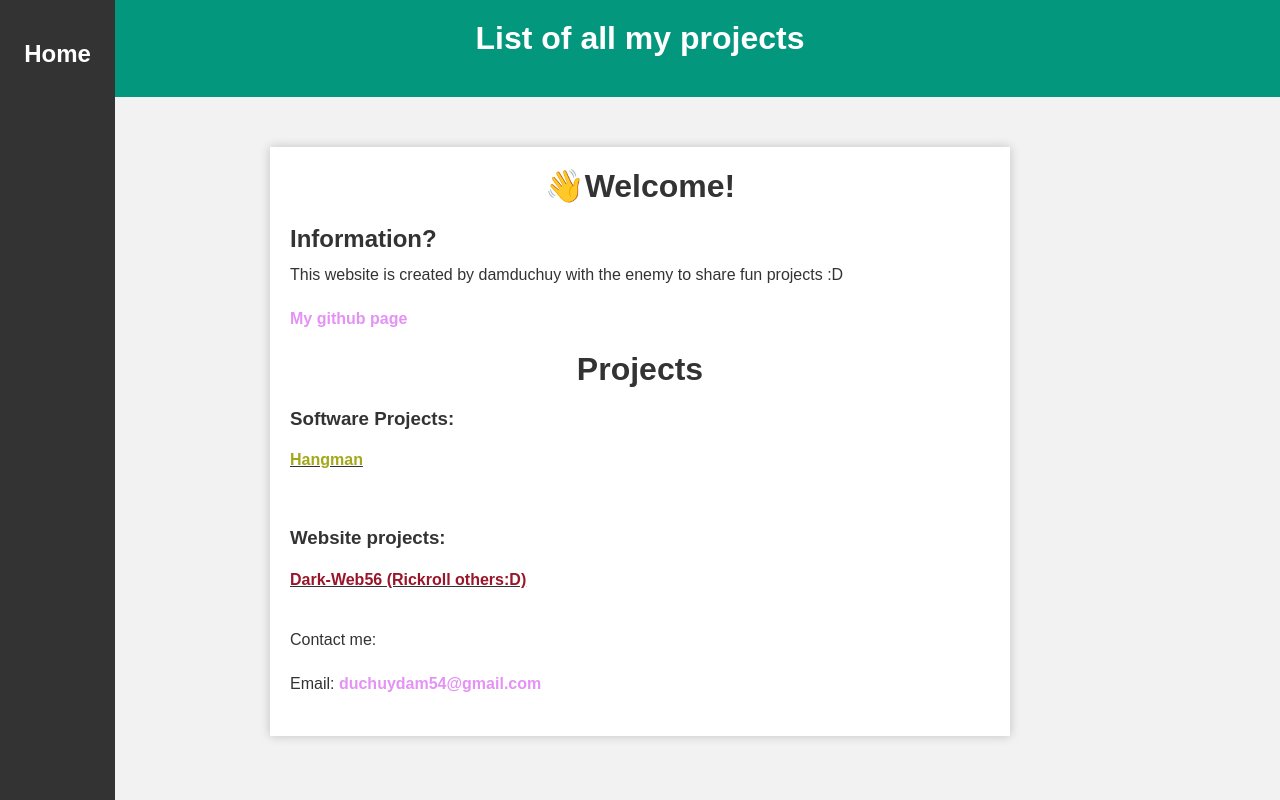
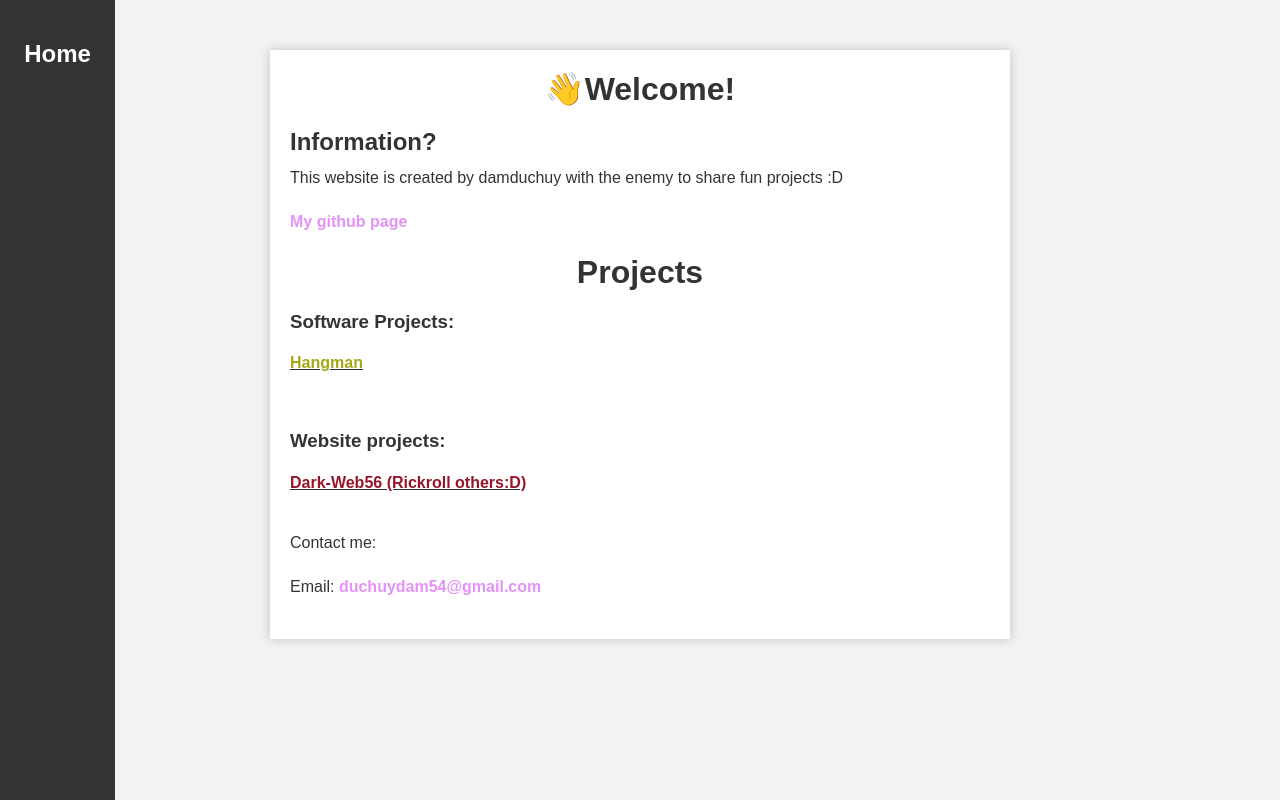
Before and after one commit to phantastichuy18/old1, a plain HTML site: page index.html in a window 1280 px wide. Drawn offline with Linux system fonts and the light colour scheme.

Commit message:
Update index.html

```diff
--- a/index.html
+++ b/index.html
@@ -11,12 +11,6 @@
 			background-color: #f2f2f2;
 			margin: 0;
 			padding: 0;
-		}
-		header {
-			background-color: #03977e;
-			color: white;
-			padding: 20px;
-			text-align: center;
 		}
 
 		nav {
@@ -97,9 +91,6 @@
 	</style>
 </head>
 <body>
-	<header>
-		<h1><b>List of all my projects</b></h1>
-	</header>
 	<nav>
 		<h2><a style="text-align: center" href="damduchuy.github.io">Home</a></h2>
 	</nav>
```
